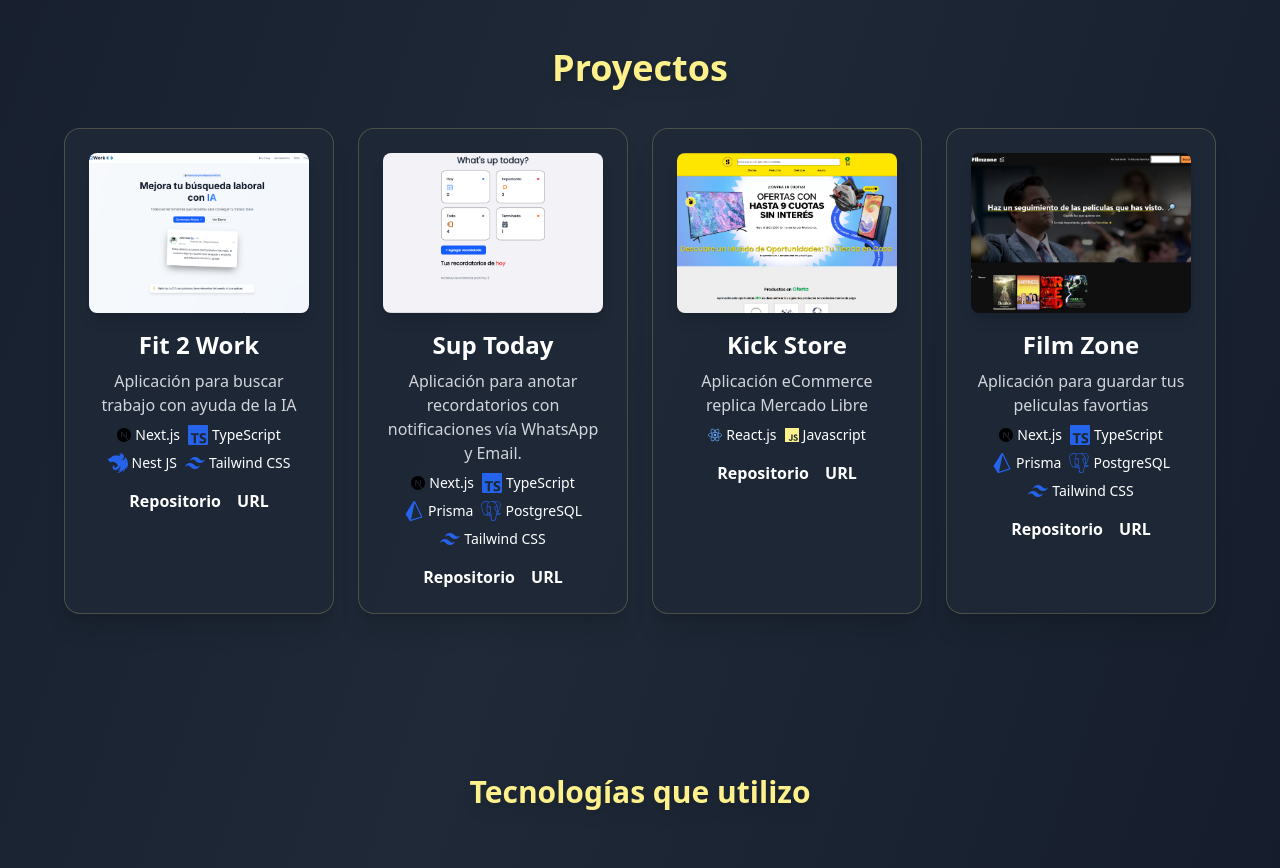
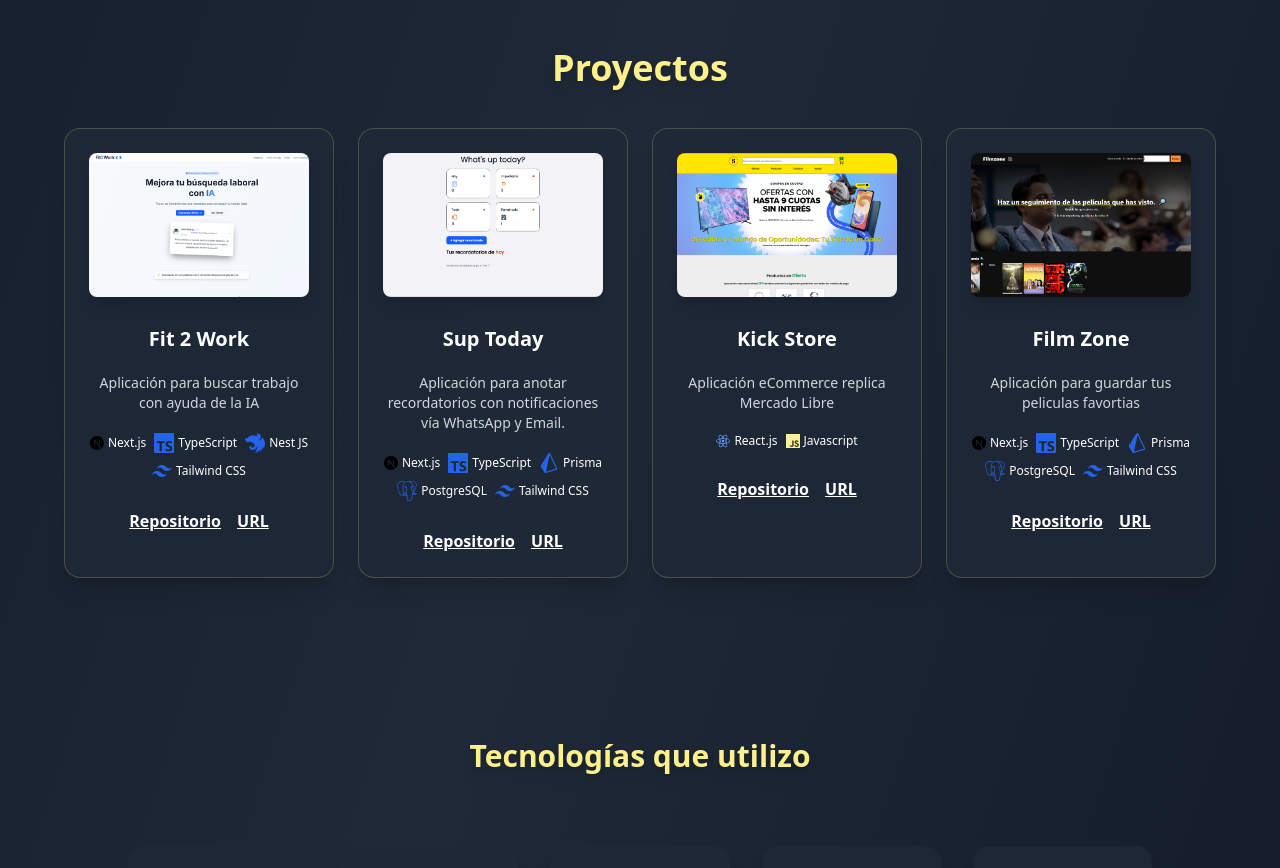
Before and after one commit to Whoiamx/portfolio, a React (Vite) app: page / in a window 1280 px wide. Shown: the part 1800-2668 px from the top of the page. Built offline with nearby package versions, Linux system fonts and the light colour scheme.

Commit message:
finish portfolio

```diff
--- a/src/components/Projects.tsx
+++ b/src/components/Projects.tsx
@@ -103,21 +103,27 @@ const Projects = () => {
         {projects.map((project, idx) => (
           <div
             key={idx}
-            className="p-6 rounded-2xl w-full max-w-xs bg-gray-800 bg-opacity-90 border border-yellow-200/20 shadow-xl transition-transform duration-300 hover:scale-105 hover:shadow-2xl flex flex-col items-center"
+            className="p-6 rounded-2xl gap-3  w-full max-w-xs bg-gray-800 bg-opacity-90 border border-yellow-200/20 shadow-xl transition-transform duration-300 hover:scale-105 hover:shadow-2xl flex flex-col items-center"
           >
-            <a href={project.url} target="_blank" rel="noopener noreferrer">
+            <a
+              href={project.url}
+              target="_blank"
+              rel="noopener noreferrer"
+              className="w-full"
+            >
               <img
                 src={project.image}
-                className="mb-4 rounded-lg shadow-lg w-full h-40 object-cover"
+                className="mb-4 rounded-lg shadow-lg w-full h-36 object-cover"
+                alt={project.title}
               />
             </a>
-            <h3 className="text-2xl font-extrabold mb-2 text-white text-center">
+            <h3 className="text-xl font-extrabold mb-2 text-white text-center break-words">
               {project.title}
             </h3>
-            <p className="text-gray-300 mb-2 text-center">
+            <p className="text-gray-300 mb-2 text-center text-sm break-words">
               {project.description}
             </p>
-            <div className="flex justify-center gap-2 text-sm text-gray-400 mb-4 flex-wrap">
+            <div className="flex justify-center gap-2 text-xs text-gray-400 mb-4 flex-wrap max-h-16 overflow-y-auto">
               {project.tech.map((tech, i) => (
                 <div key={i} className="flex items-center gap-1">
                   {tech.icon}
@@ -125,10 +131,10 @@ const Projects = () => {
                 </div>
               ))}
             </div>
-            <div className="flex justify-center gap-4">
+            <div className="flex justify-center gap-4 flex-wrap">
               <a
                 href={project.repo}
-                className=" font-semibold text-white transition hover:text-yellow-300"
+                className="font-semibold text-white underline transition hover:text-yellow-300"
                 target="_blank"
                 rel="noopener noreferrer"
               >
@@ -136,7 +142,7 @@ const Projects = () => {
               </a>
               <a
                 href={project.url}
-                className=" text-white font-semibold transition hover:text-yellow-300"
+                className="text-white font-semibold underline transition hover:text-yellow-300"
                 target="_blank"
                 rel="noopener noreferrer"
               >
@@ -149,5 +155,4 @@ const Projects = () => {
     </section>
   );
 };
-
 export default Projects;
```
